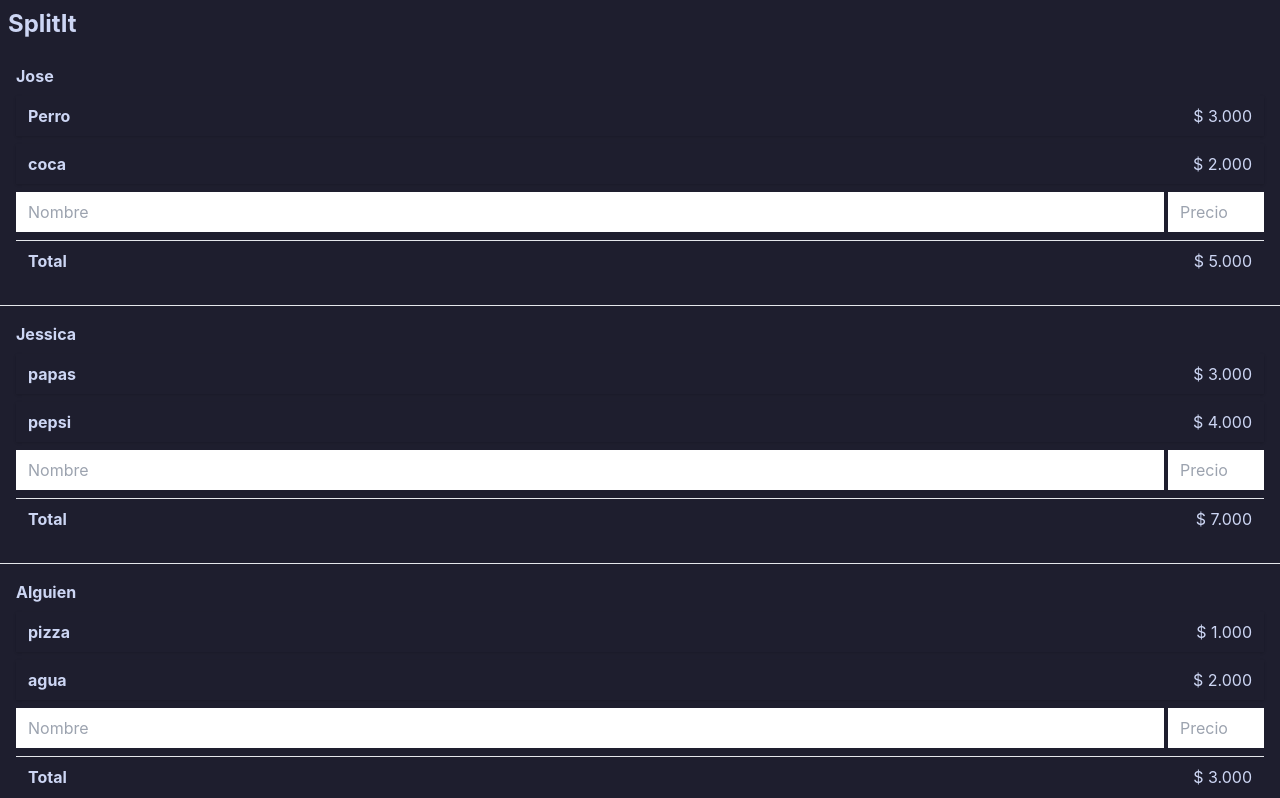
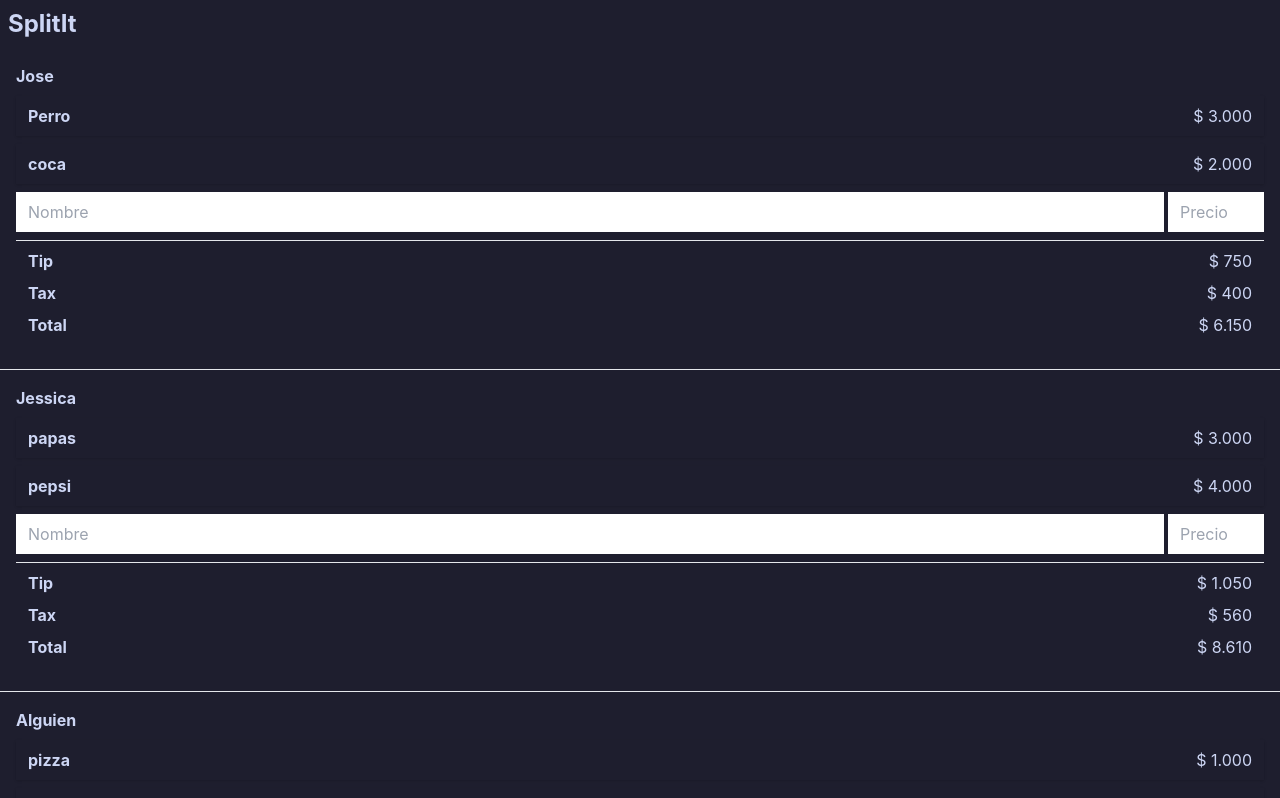
Before and after one commit to Jodarini/SplitIt, a Vue app: page / in a window 1280 px wide. Shown: the top 798 px of the page. Built offline with nearby package versions, Linux system fonts and the light colour scheme; what @catppuccin/tailwindcss would draw is missing.

Commit message:
feat: show and calculated tip and tax based on user

```diff
--- a/src/App.vue
+++ b/src/App.vue
@@ -15,10 +15,8 @@ const total = computed(() => {
   const prices = store.bills.map((bill) =>
     bill.items.reduce((acc, item) => acc + item.price, 0),
   );
-  let currTotal = calculateTotal(prices);
-  currTotal = currTotal * (1 + store.tax / 100);
-  currTotal = currTotal * (1 + store.tip / 100);
-  return currTotal;
+  let total = calculateTotal(prices, store.tax, store.tip);
+  return total;
 });
 </script>
 
@@ -36,5 +34,3 @@ const total = computed(() => {
     <span>Tip: {{ store.tip }}% </span>
   </div>
 </template>
-
-<style scoped></style>
--- a/src/components/BillComp.vue
+++ b/src/components/BillComp.vue
@@ -5,6 +5,7 @@ import Total from "./UserTotal.vue";
 import type { BillItem } from "../App.vue";
 import calculateTotal from "../utils/calculateTotal";
 import { computed } from "vue";
+import { store } from "../store";
 
 export interface User {
   id: string;
@@ -17,6 +18,9 @@ const props = defineProps<{
 }>();
 
 const billTotal = computed(() => props.user.items.map((item) => item.price));
+const total = computed(() =>
+  calculateTotal(billTotal.value, store.tax, store.tip),
+);
 </script>
 
 <template>
@@ -27,7 +31,7 @@ const billTotal = computed(() => props.user.items.map((item) => item.price));
     <Item v-for="item in user.items" :key="item.id" :item="item" />
     <AddItem :user />
     <hr class="border-ctp-text/10" />
-    <Total :total="calculateTotal(billTotal)" />
+    <Total :total />
   </div>
   <hr class="border-ctp-text/30" />
 </template>
--- a/src/components/BillTotal.vue
+++ b/src/components/BillTotal.vue
@@ -2,11 +2,11 @@
 import { computed } from "vue";
 
 const props = defineProps<{
-  total: number;
+  total: { total: number; taxTotal: number; tipTotal: number };
 }>();
 
 const formattedAmount = computed(() =>
-  props.total.toLocaleString("es-CO", {
+  props.total.total.toLocaleString("es-CO", {
     style: "currency",
     currency: "COP",
     minimumFractionDigits: 0,
--- a/src/components/UserTotal.vue
+++ b/src/components/UserTotal.vue
@@ -2,21 +2,46 @@
 import { computed } from "vue";
 
 const props = defineProps<{
-  total: number;
+  total: { total: number; taxTotal: number; tipTotal: number };
 }>();
 
-const formattedAmount = computed(() =>
-  props.total.toLocaleString("es-CO", {
+const formattedTip = computed(() =>
+  props.total.tipTotal.toLocaleString("es-CO", {
     style: "currency",
     currency: "COP",
     minimumFractionDigits: 0,
+    maximumFractionDigits: 0,
+  }),
+);
+const formattedTax = computed(() =>
+  props.total.taxTotal.toLocaleString("es-CO", {
+    style: "currency",
+    currency: "COP",
+    minimumFractionDigits: 0,
+    maximumFractionDigits: 0,
+  }),
+);
+const formattedTotal = computed(() =>
+  props.total.total.toLocaleString("es-CO", {
+    style: "currency",
+    currency: "COP",
+    minimumFractionDigits: 0,
+    maximumFractionDigits: 0,
   }),
 );
 </script>
 
 <template>
   <div class="w-full flex px-3 justify-between">
+    <p class="font-bold">Tip</p>
+    <p class="">{{ formattedTip }}</p>
+  </div>
+  <div class="w-full flex px-3 justify-between">
+    <p class="font-bold">Tax</p>
+    <p class="">{{ formattedTax }}</p>
+  </div>
+  <div class="w-full flex px-3 justify-between">
     <p class="font-bold">Total</p>
-    <p class="">{{ formattedAmount }}</p>
+    <p class="">{{ formattedTotal }}</p>
   </div>
 </template>
--- a/src/store.ts
+++ b/src/store.ts
@@ -62,6 +62,6 @@ export const store = reactive({
       ],
     },
   ],
-  tax: 10,
+  tax: 8,
   tip: 15,
 });
--- a/src/utils/calculateTotal.ts
+++ b/src/utils/calculateTotal.ts
@@ -1,5 +1,23 @@
-const calculateTotal = (itemPrices: number[]): number => {
-  return itemPrices.reduce((acc, price) => acc + price, 0);
+const calculateTotal = (
+  itemPrices: number[],
+  tax: number,
+  tip: number,
+): { total: number; taxTotal: number; tipTotal: number } => {
+  const itemsTotal = itemPrices.reduce((acc, price) => acc + price, 0);
+  const taxTotal = calculateTax(itemsTotal, tax);
+  const tipTotal = calculateTip(itemsTotal, tip);
+  return { total: itemsTotal + taxTotal + tipTotal, taxTotal, tipTotal };
+};
+
+const calculateTax = (itemsTotal: number, tax: number): number => {
+  const itemsWithTaxTotal = itemsTotal * (1 + tax / 100);
+  return itemsWithTaxTotal - itemsTotal;
+};
+
+const calculateTip = (itemsTotal: number, tip: number): number => {
+  const itemsWithTipTotal = itemsTotal * (1 + tip / 100);
+
+  return itemsWithTipTotal - itemsTotal;
 };
 
 export default calculateTotal;
```
